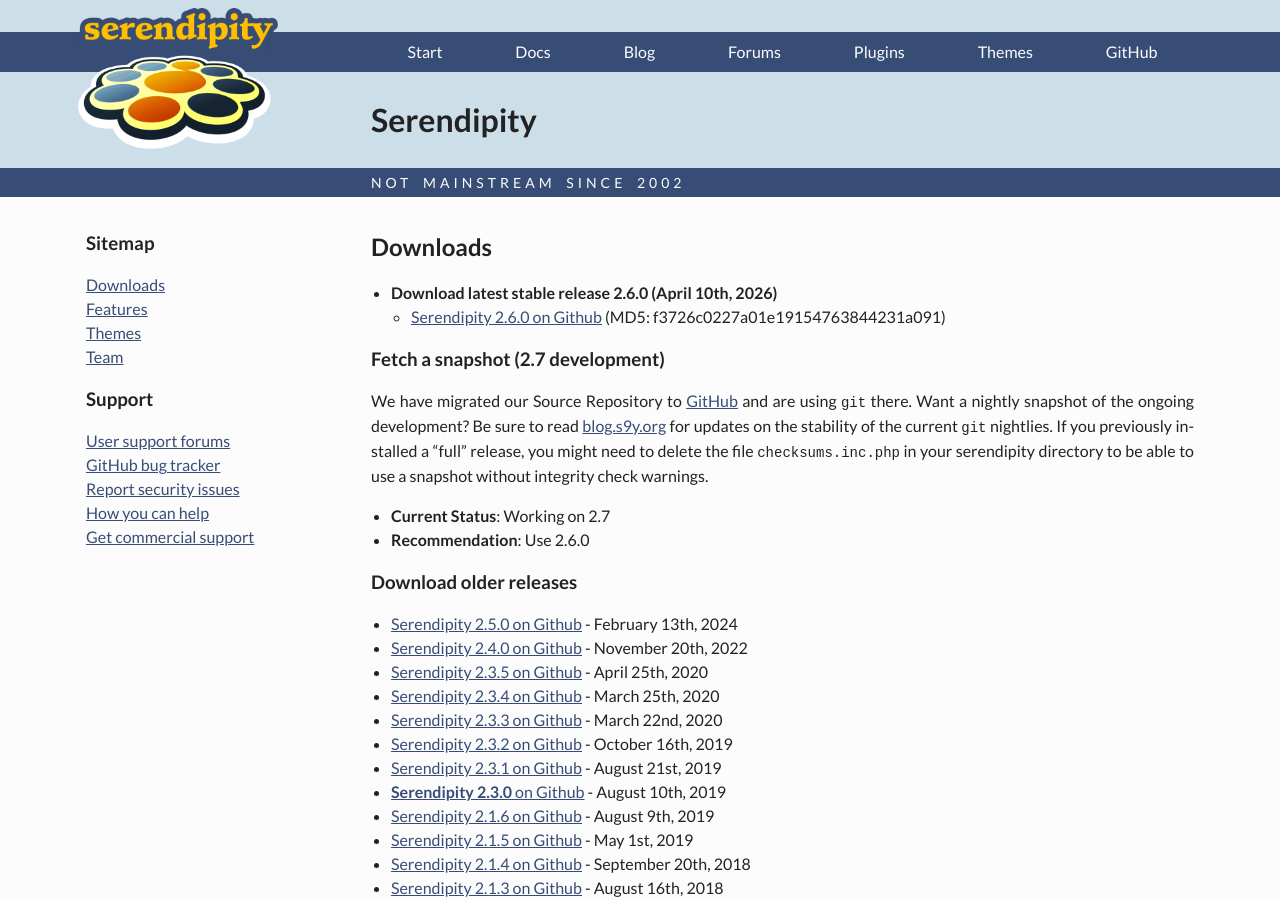
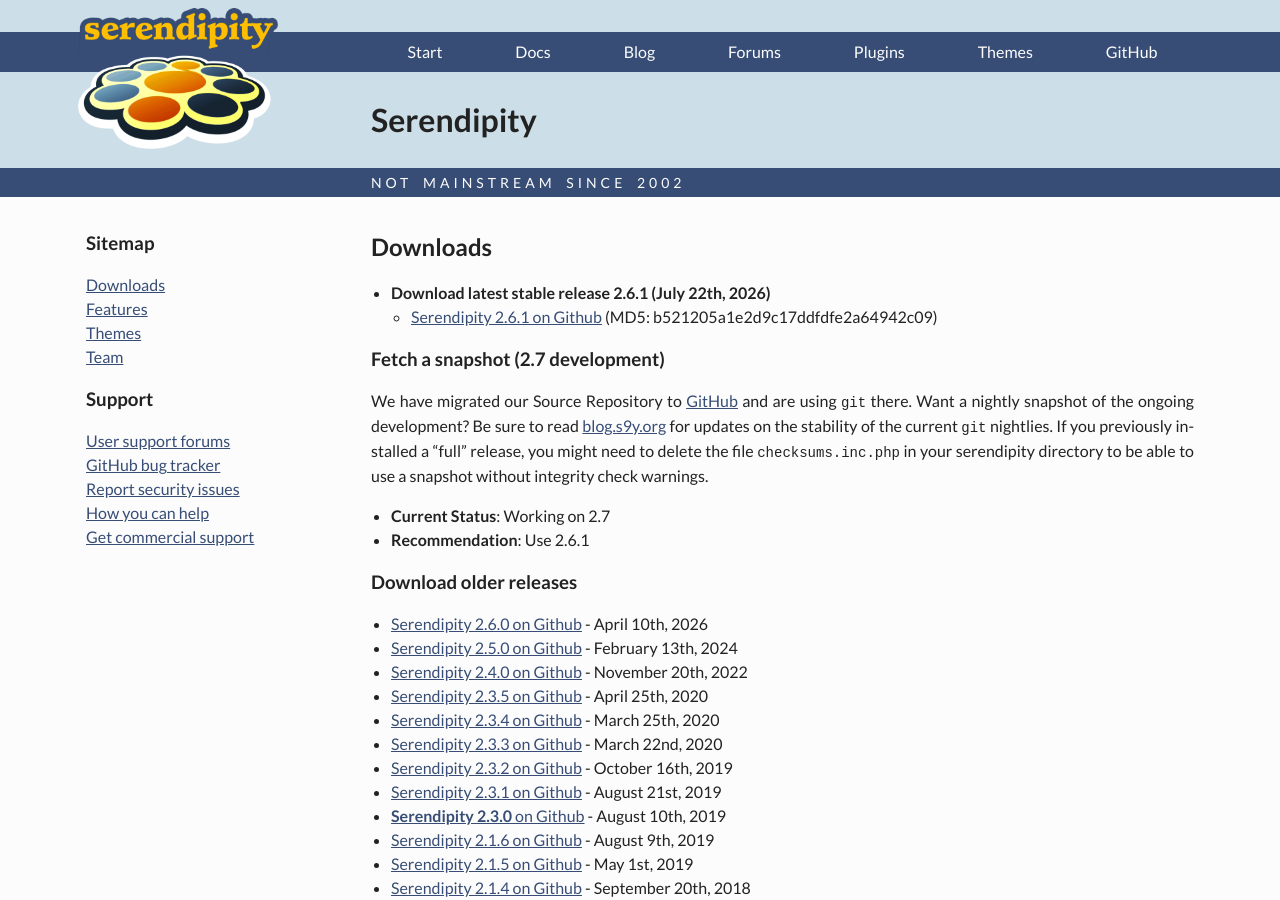
Before and after one commit to s9y/s9y.github.io, a Jekyll site: the page built from downloads.md, in a window 1280 px wide and 900 px high. Built offline with Jekyll 4.4.1, drawn with Linux system fonts in a browser that asks for light colours.

Commit message:
Update download links for Serendipity release 2.6.1

```diff
--- a/downloads.md
+++ b/downloads.md
@@ -4,19 +4,20 @@ title: Downloads
 
 ## Downloads
 
-* **Download latest stable release 2.6.0 (April 10th, 2026)**
-  * [Serendipity 2.6.0 on Github](https://github.com/s9y/Serendipity/releases/tag/2.6.0)
-   (MD5: f3726c0227a01e19154763844231a091)
+* **Download latest stable release 2.6.1 (July 22th, 2026)**
+  * [Serendipity 2.6.1 on Github](https://github.com/s9y/Serendipity/releases/tag/2.6.1)
+   (MD5: b521205a1e2d9c17ddfdfe2a64942c09)
 
 ### **Fetch a snapshot (2.7 development)**
 
 We have migrated our Source Repository to [GitHub](https://github.com/s9y/Serendipity/) and are using `git` there. Want a nightly snapshot of the ongoing development? Be sure to read [blog.s9y.org](https://blog.s9y.org) for updates on the stability of the current `git` nightlies. If you previously installed a "full" release, you might need to delete the file `checksums.inc.php` in your serendipity directory to be able to use a snapshot without integrity check warnings.
 
 * **Current Status**: Working on 2.7
-* **Recommendation**: Use 2.6.0
+* **Recommendation**: Use 2.6.1
 
 ### **Download older releases**
 
+* [Serendipity 2.6.0 on Github](https://github.com/s9y/Serendipity/releases/tag/2.6.0) - April 10th, 2026
 * [Serendipity 2.5.0 on Github](https://github.com/s9y/Serendipity/releases/tag/2.5.0) - February 13th, 2024
 * [Serendipity 2.4.0 on Github](https://github.com/s9y/Serendipity/releases/tag/2.4.0) - November 20th, 2022
 * [Serendipity 2.3.5 on Github](https://github.com/s9y/Serendipity/releases/tag/2.3.5) - April 25th, 2020
```
